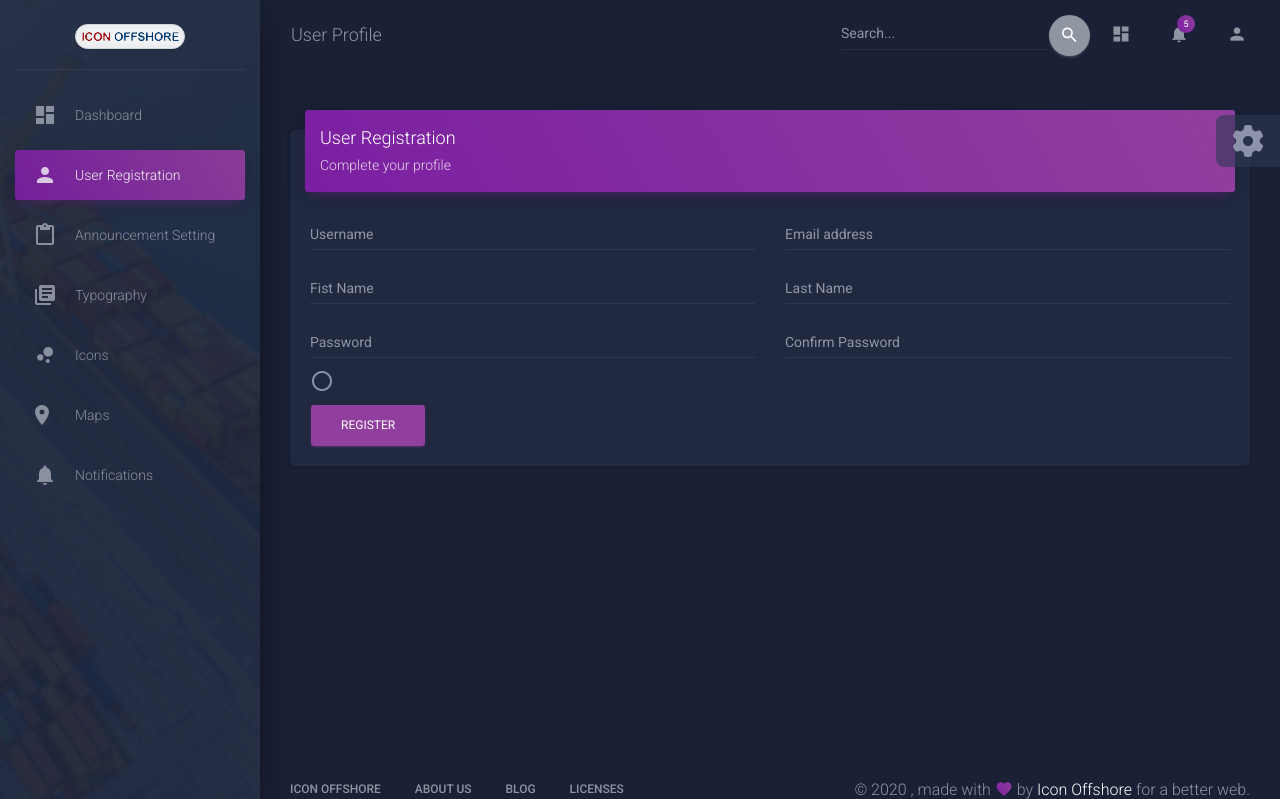
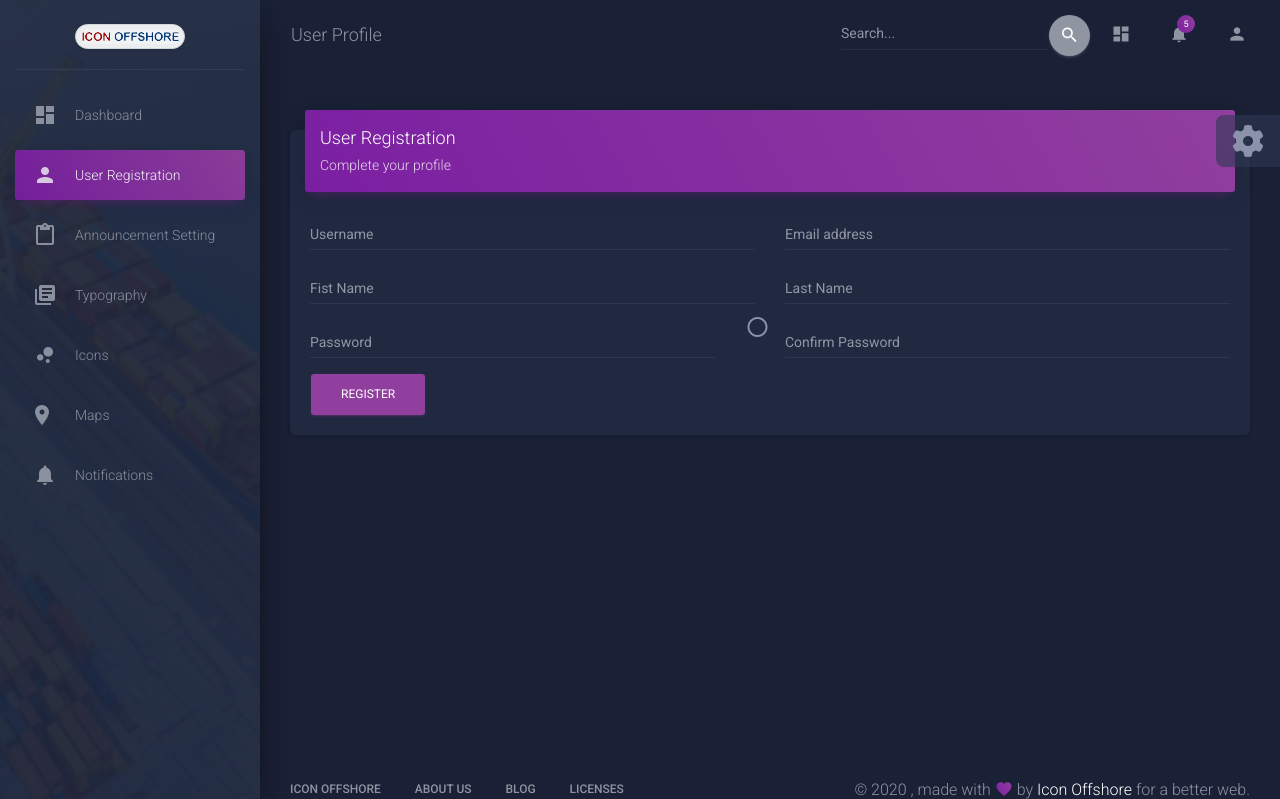
Before and after one commit to gunbladeii/iconoffshore-project, a PHP site: page /user.php in a window 1280 px wide. Shown: the top 799 px of the page. Run offline with PHP 8.4, Linux system fonts and the light colour scheme; some libraries are stand-ins or nearby versions.

Commit message:
Update user.php

```diff
--- a/user.php
+++ b/user.php
@@ -200,13 +200,13 @@
                     <div class="row">
                       <div class="col-md-6">
                         <div class="row">
-                          <div class="col-md-12">
+                          <div class="col-md-11">
                               <div class="form-group">
                                 <label class="bmd-label-floating">Password</label>
                                 <input type="password" class="form-control" id="txtPassword">
                               </div>
                           </div>
-                          <div class="col-md-2">
+                          <div class="col-md-1">
                               <i class="material-icons" onclick="togglePassword()">radio_button_unchecked</i>
                           </div>
                         </div>
```
